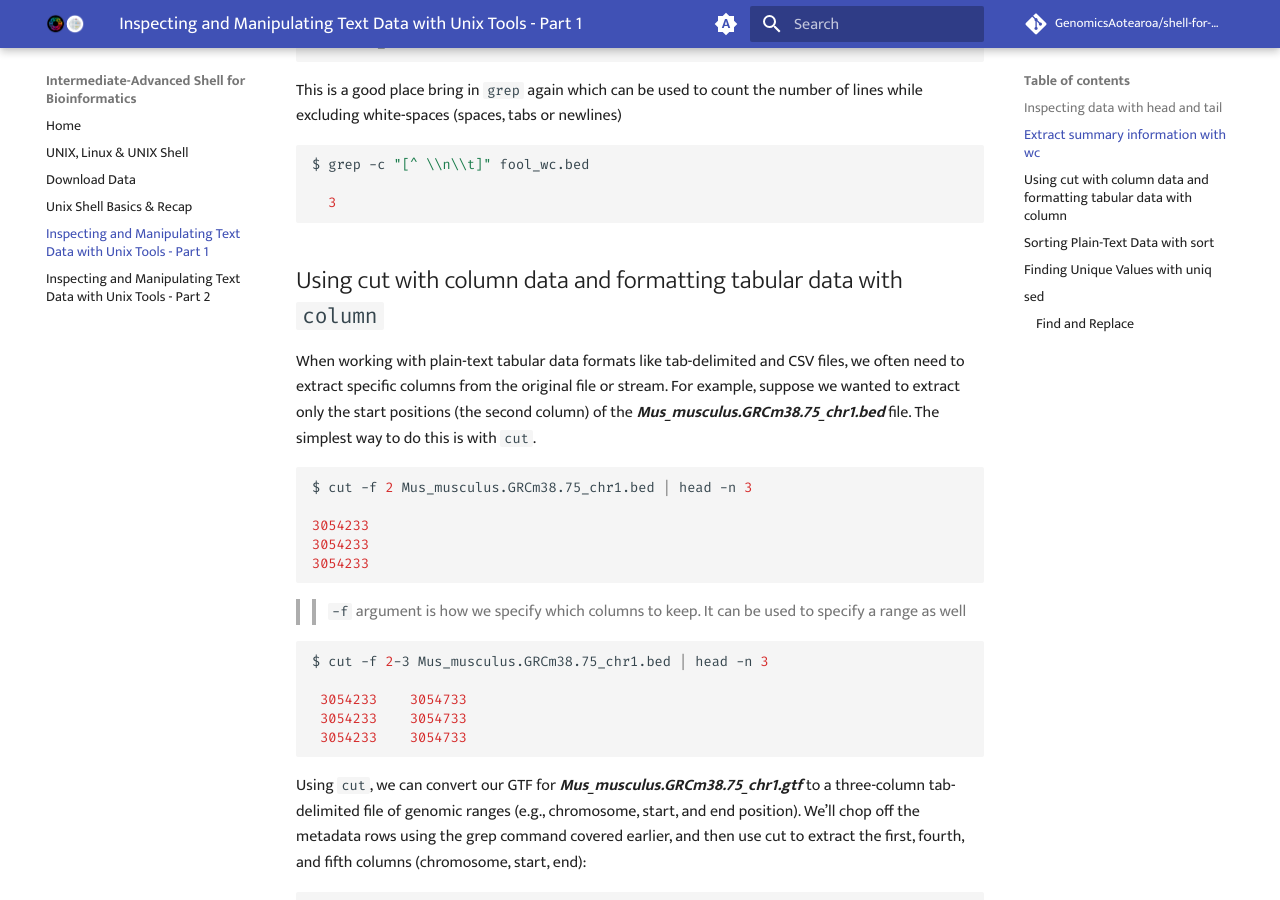
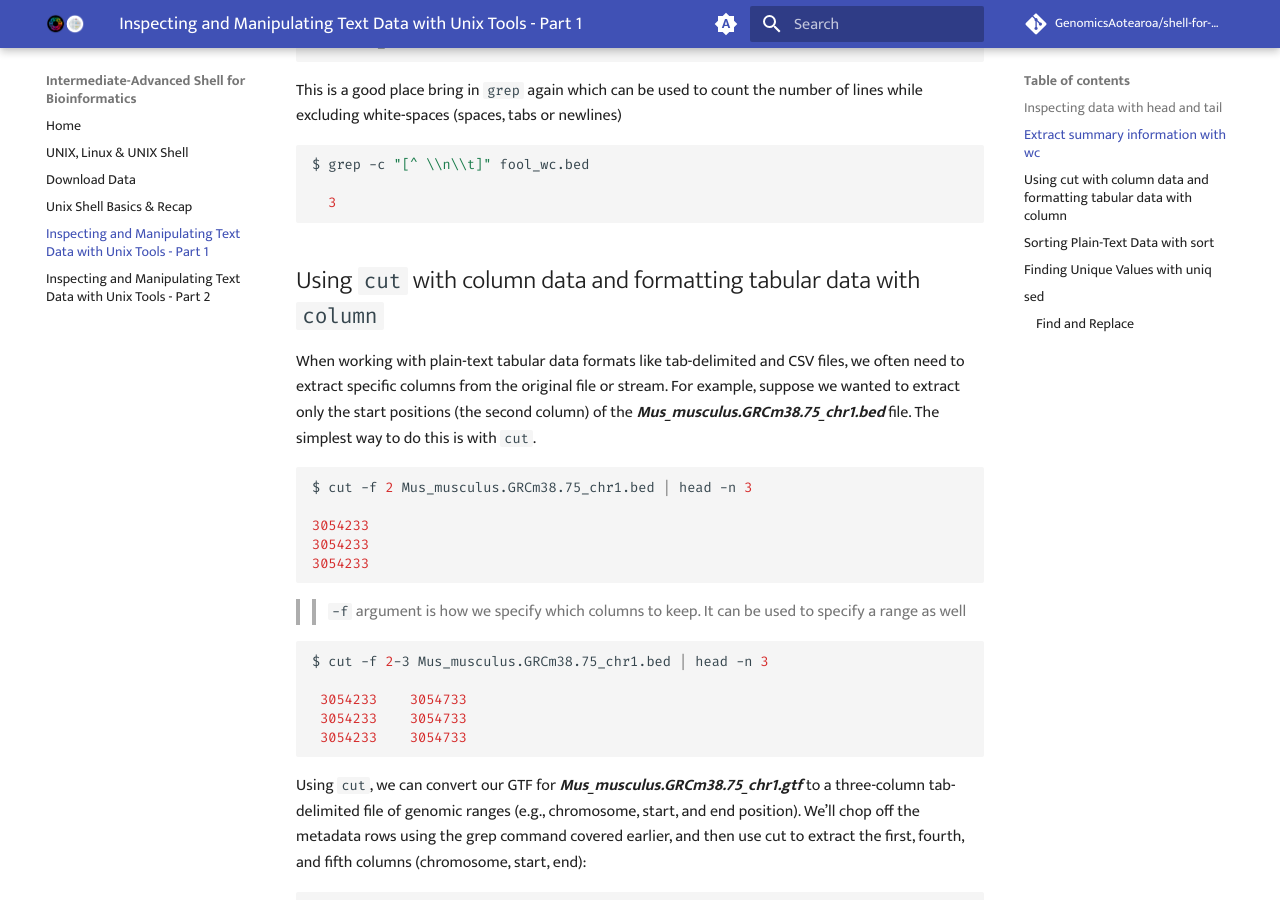
Before and after one commit to GenomicsAotearoa/shell-for-bioinformatics, an MkDocs documentation site: the page built from docs/4_inspectmanipluate.md, in a window 1280 px wide and 900 px high, scrolled down 2519 px. Built offline with MkDocs 1.6.1 and Material for MkDocs 9.7.7, drawn with Linux system fonts in a browser that asks for light colours; comment, search, counter and statistics services are not loaded.

Commit message:
syntax fix

````diff
--- a/docs/4_inspectmanipluate.md
+++ b/docs/4_inspectmanipluate.md
@@ -101,7 +101,7 @@ $ grep -c "[^ \\n\\t]" fool_wc.bed
 
   3
 ```
-## Using cut with column data and formatting tabular data with `column`
+## Using `cut` with column data and formatting tabular data with `column`
 
 When working with plain-text tabular data formats like tab-delimited and CSV files, we often need to extract specific columns from the original file or stream. For example, suppose we wanted to extract only the start positions (the second column) of the ***Mus_musculus.GRCm38.75_chr1.bed*** file. The simplest way to do this is with `cut`.
 
````
